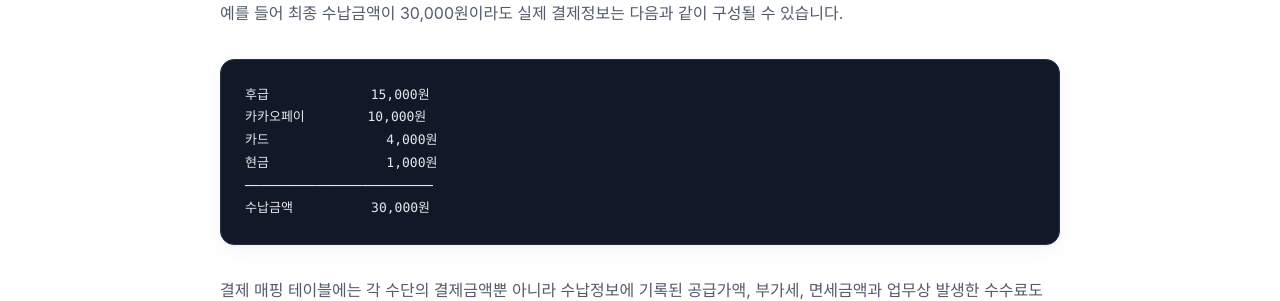
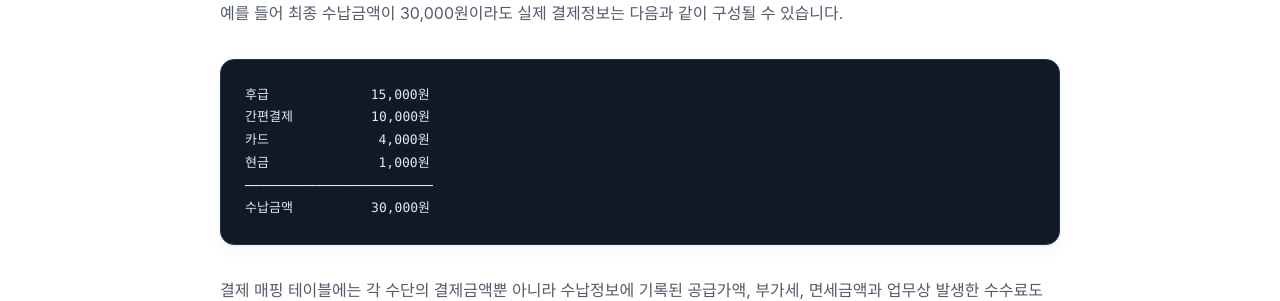
Before and after one commit to AndrewNoh/andrewNoh.github.io, a Jekyll site: the page built from case-studies/amount-allocation.md, in a window 1280 px wide and 900 px high, scrolled down 1655 px. Shown: the part 173-474 px from the top of the window. Built offline with Jekyll 4.4.1, drawn with Linux system fonts in a browser that asks for light colours; some web fonts are replaced; some of the changed text lies outside the part shown.

Commit message:
결제금액분배 일부 들여쓰기 변경

````diff
--- a/case-studies/amount-allocation.md
+++ b/case-studies/amount-allocation.md
@@ -96,9 +96,9 @@ body_class: case-study-page
 
 ```text
 후급             15,000원
-카카오페이        10,000원
-카드               4,000원
-현금               1,000원
+간편결제          10,000원
+카드              4,000원
+현금              1,000원
 ────────────────────────
 수납금액          30,000원
 ```
@@ -237,8 +237,8 @@ body_class: case-study-page
 + 기존 결제정보
 + 기존 분배정보
 + 반환 및 수수료정보
-│
-▼
+    │
+    ▼
 결제수단별 매핑정보
 - 승인 또는 반환금액
 - 공급가액
@@ -707,10 +707,10 @@ public List<PaymentAmountMapping> allocate(
 예를 들어 승인 당시 다음과 같이 분배되었다면,
 
 ```text
-카카오페이   10,000원
-후급         15,000원
-카드          4,000원
-현금          1,000원
+간편결제          10,000원
+후급             15,000원
+카드              4,000원
+현금              1,000원
 ```
 
 카드로 반환할 수 있는 누적 최대 금액은
````
